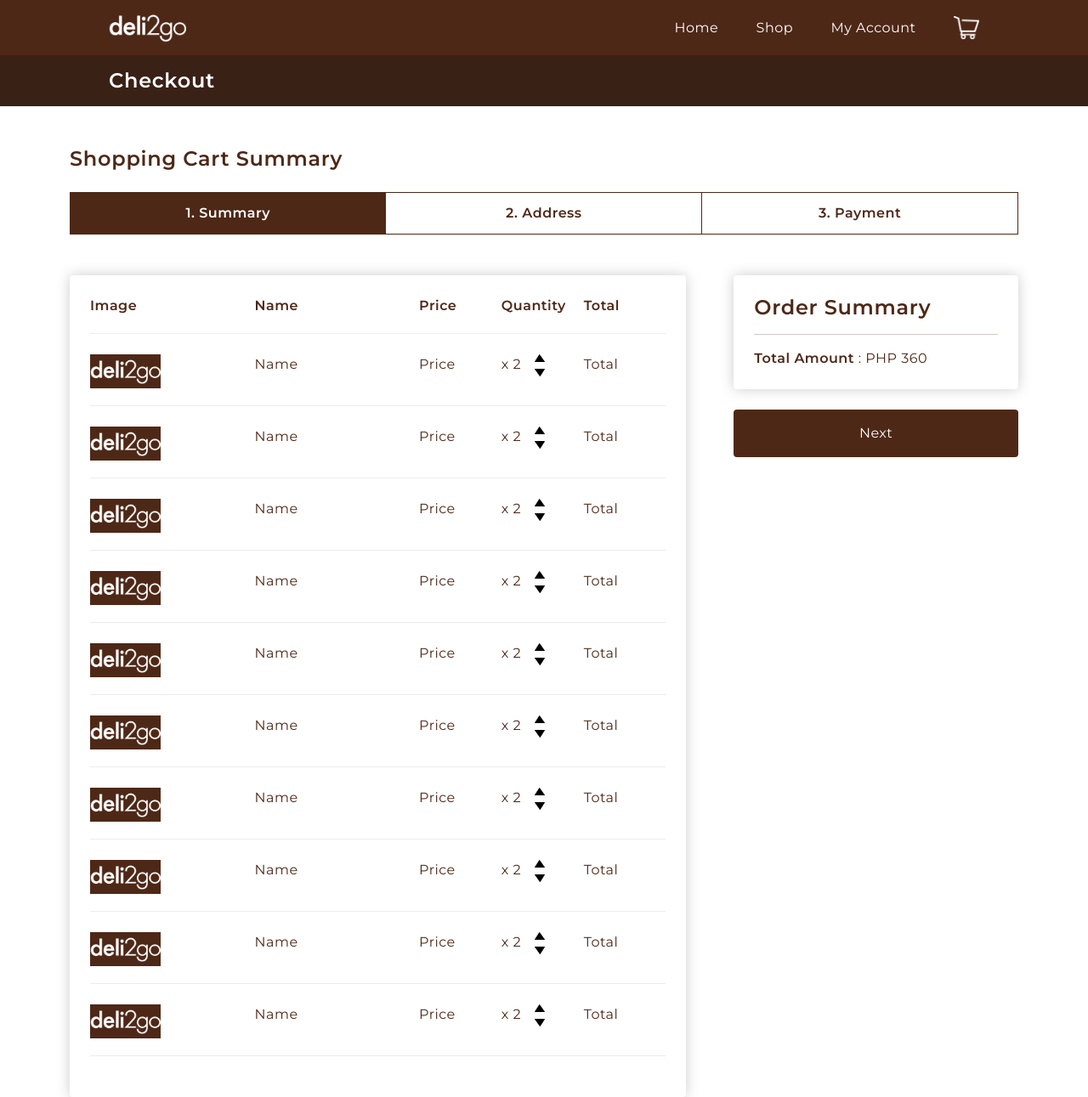
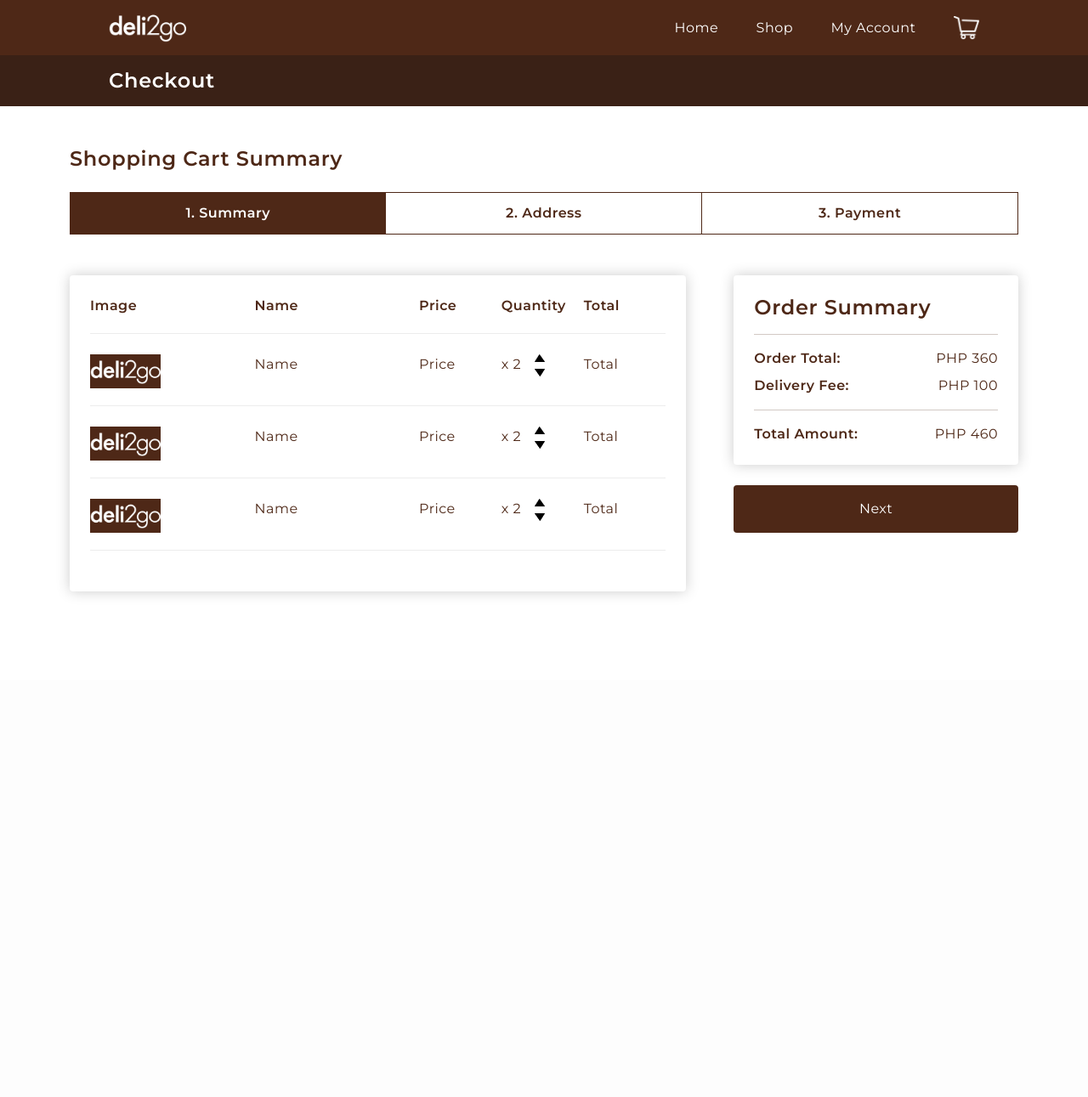
Before and after one commit to renzotimtan/MSYS42-Deli2Go-Ecommerce, a Django app: page /checkout/ in a window 1280 px wide. Shown: the whole page at 85% size. After the commit the page ends 700 px from the top, so only its background shows below. Run offline with Django 3.2, Linux system fonts and the light colour scheme.

Commit message:
Finished second checkout page, added javascript func

```diff
--- a/static/css/styles.css
+++ b/static/css/styles.css
@@ -1,8 +1,8 @@
-@import url("https://fonts.googleapis.com/css2?family=Montserrat:wght@400;500;600&display=swap");
+@import url('https://fonts.googleapis.com/css2?family=Montserrat:wght@400;500;600&display=swap');
 
 :root {
   --darkbrown: #4e2817;
-  --white: #ffffff;
+  --lightbrown: #886455;
 }
 
 * {
@@ -13,7 +13,7 @@
 }
 
 body {
-  font-family: "Montserrat", sans-serif;
+  font-family: 'Montserrat', sans-serif;
   font-weight: 400;
   color: var(--darkbrown);
 }
@@ -76,6 +76,14 @@ button {
   background: var(--darkbrown);
 }
 
+.bg-lightbrown {
+  background: var(--lightbrown);
+}
+
+.bg-sienna {
+  background: sienna;
+}
+
 .weight-400 {
   font-weight: 400;
 }
@@ -128,7 +136,7 @@ button {
 }
 
 .topbar-content button {
-  background-color: #886455;
+  background-color: var(--lightbrown);
   border: none;
   padding: 6px 10px;
   border-radius: 3px;
@@ -299,12 +307,11 @@ button {
 
 .breadcrumbs-bar div {
   height: 50px;
-  color: var(--darkbrown);
   border: solid 1px var(--darkbrown);
-  width: 100%;
-  display: flex;
-  justify-content: center;
-  align-items: center;
+}
+
+.breadcrumb-section {
+  transition: background 0.3s ease-out;
 }
 
 .breadcrumbs-bar .active {
@@ -312,7 +319,7 @@ button {
   background: var(--darkbrown);
 }
 
-.cart-list {
+.cart-left {
   width: 65%;
 }
 
@@ -351,3 +358,12 @@ button {
 .cart-right {
   width: 30%;
 }
+
+@media screen and (max-width: 992px) {
+  .cart-list,
+  .cart-address,
+  .cart-right {
+    width: 100%;
+  }
+
+}
--- a/templates/customer/checkout.html
+++ b/templates/customer/checkout.html
@@ -1,27 +1,35 @@
-{% extends 'base.html' %} {% load static %}
-
-{% block topbar %}
+{% extends 'base.html' %} {% load static %} {% block topbar %}
 <h4>Checkout</h4>
-{% endblock topbar %}
-
-{% block content %}
+{% endblock topbar %} {% block content %}
 <main class="container mt-5">
   <h4>Shopping Cart Summary</h4>
   <aside class="breadcrumbs-bar d-flex mt-4">
-    <div class="active">
+    <div
+      class="active breadcrumb-section text-darkbrown w-100 d-flex justify-content-center align-items-center"
+    >
       <h6>1. Summary</h6>
     </div>
-    <div style="border-left-width: 0px">
+    <div
+      style="border-left-width: 0px"
+      class="breadcrumb-section text-darkbrown w-100 d-flex justify-content-center align-items-center"
+    >
       <h6>2. Address</h6>
     </div>
-    <div style="border-left-width: 0px">
+    <div
+      style="border-left-width: 0px"
+      class="breadcrumb-section text-darkbrown w-100 d-flex justify-content-center align-items-center"
+    >
       <h6>3. Payment</h6>
     </div>
   </aside>
+
+
   <section
-    class="cart-content d-flex justify-content-between align-items-start mt-5"
+    class="cart-content d-lg-flex justify-content-between align-items-start mt-5"
   >
-    <section class="cart-list p-4 card-bg">
+
+    <!-- FIRST PAGE START -->
+    <section class="cart-list p-4 card-bg cart-left">
       <div class="cart-row d-flex mb-4">
         <div class="flex-2"><p class="weight-600">Image</p></div>
         <div class="flex-2"><p class="weight-600">Name</p></div>
@@ -30,8 +38,8 @@
         <div class="flex-1"><p class="weight-600">Total</p></div>
       </div>
 
-      {% for i in '0123456789' %}
-      <div class="cart-row mb-4 d-flex">
+      {% for i in '012' %}
+      <div class=" cart-row mb-4 d-flex">
         <div class="flex-2">
           <img class="row-image" src="{% static 'img/logo.png' %}" alt="" />
         </div>
@@ -59,14 +67,97 @@
       </div>
       {% endfor %}
     </section>
+    <!-- END -->
+
+    <!-- SECOND PAGE START -->
+    <div class="cart-left d-flex flex-column">
+      <div class="cart-address card-bg p-4">
+        <h5>Choose an Address:</h5>
+        <select class="py-2 px-1 w-auto mt-3">
+          <option value="address">34 N. Domingo Street, Quezon City</option>
+        </select>
+      </div >
+      <div class="add-address card-bg p-4 mt-3">
+        <h5>Add a New Address</h5>
+      </div>
+    </div>
+    <!-- END -->
+
     <div class="cart-right d-flex flex-column">
-      <section class="order-summary card-bg p-4 w-100">
+      <div class="order-summary card-bg p-4 w-100 mt-3 m-lg-0">
         <h4>Order Summary</h4>
         <hr />
-        <p><strong>Total Amount</strong> : PHP 360</p>
-      </section>
-      <button class="w-100 bg-darkbrown text-white p-3 rounded mt-4">Next</button>
+        <p class="d-flex justify-content-between"><strong>Order Total:</strong><span> PHP 360</span</p>
+        <p class="mt-2 d-flex justify-content-between"><strong>Delivery Fee:</strong><span> PHP 100</span></p>
+        <hr>
+        <p class="mt-2 d-flex justify-content-between"><strong>Total Amount:</strong><span> PHP 460</span></p>
+        </div>
+      <div class="d-flex justify-content-center align-items-center">
+        <button
+          class="checkout-back w-100 bg-sienna text-white p-3 rounded mt-4 me-3"
+        >
+          Back
+        </button>
+        <button
+          class="checkout-next w-100 bg-darkbrown text-white p-3 rounded mt-4 ml-3"
+        >
+          Next
+        </button>
+      </div>
     </div>
   </section>
 </main>
+
+<script>
+  let counter = 0;
+  const breadSection = document.querySelectorAll('.breadcrumb-section');
+  const pages = document.querySelectorAll('.cart-left')
+  const next = document.querySelector('.checkout-next');
+  const back = document.querySelector('.checkout-back');
+
+  const handleBreadcrumb = () => {
+    for (let section of breadSection) {
+      section.classList.remove('active');
+      breadSection[counter].classList.add('active');
+    }
+
+    if (counter === 0) {
+      back.classList.add('d-none');
+    } else {
+      back.classList.remove('d-none');
+    }
+
+    if (counter === breadSection.length - 1) {
+      next.classList.add('d-none');
+    } else {
+      next.classList.remove('d-none');
+    }
+  }
+
+  const switchPage = () => {
+    for (let page of pages) {
+      page.classList.add('d-none');
+    }
+    pages[counter].classList.remove('d-none')
+  }
+
+  const refresh = () => {
+    handleBreadcrumb();
+    switchPage();
+  };
+
+
+
+  refresh();
+
+  next.addEventListener('click', () => {
+    counter++;
+    refresh();
+  });
+
+  back.addEventListener('click', () => {
+    counter--;
+    refresh();
+  });
+</script>
 {% endblock content %}
--- a/templates/partials/_navbar.html
+++ b/templates/partials/_navbar.html
@@ -2,13 +2,15 @@
 <nav class="navbar bg-darkbrown">
   <div class="nav-content h-100 my-0 mx-auto d-flex justify-content-between">
     <div class="nav-content__logo h-100 d-flex align-items-center">
-            <img src="{% static 'img/logo.png' %}" alt="logo">
+      <img src="{% static 'img/logo.png' %}" alt="logo" />
     </div>
-        <div class="nav-content__links h-100 d-flex justify-content-between align-items-center">
+    <div
+      class="nav-content__links h-100 d-flex justify-content-between align-items-center"
+    >
       <a class="text-white text-decoration-none" href="">Home</a>
       <a class="text-white text-decoration-none" href="">Shop</a>
       <a class="text-white text-decoration-none" href="">My Account</a>
-            <img class="cart" src="{% static 'img/cart.png' %}" alt="cart">
+      <img class="cart" src="{% static 'img/cart.png' %}" alt="cart" />
     </div>
   </div>
 </nav>
```
Also changed, not shown: templates/cashier/add_items.html (+11 -19 lines), templates/customer/shop.html (+20 -11 lines), db.sqlite3. Lines whose indentation alone changed are shown as unchanged.
